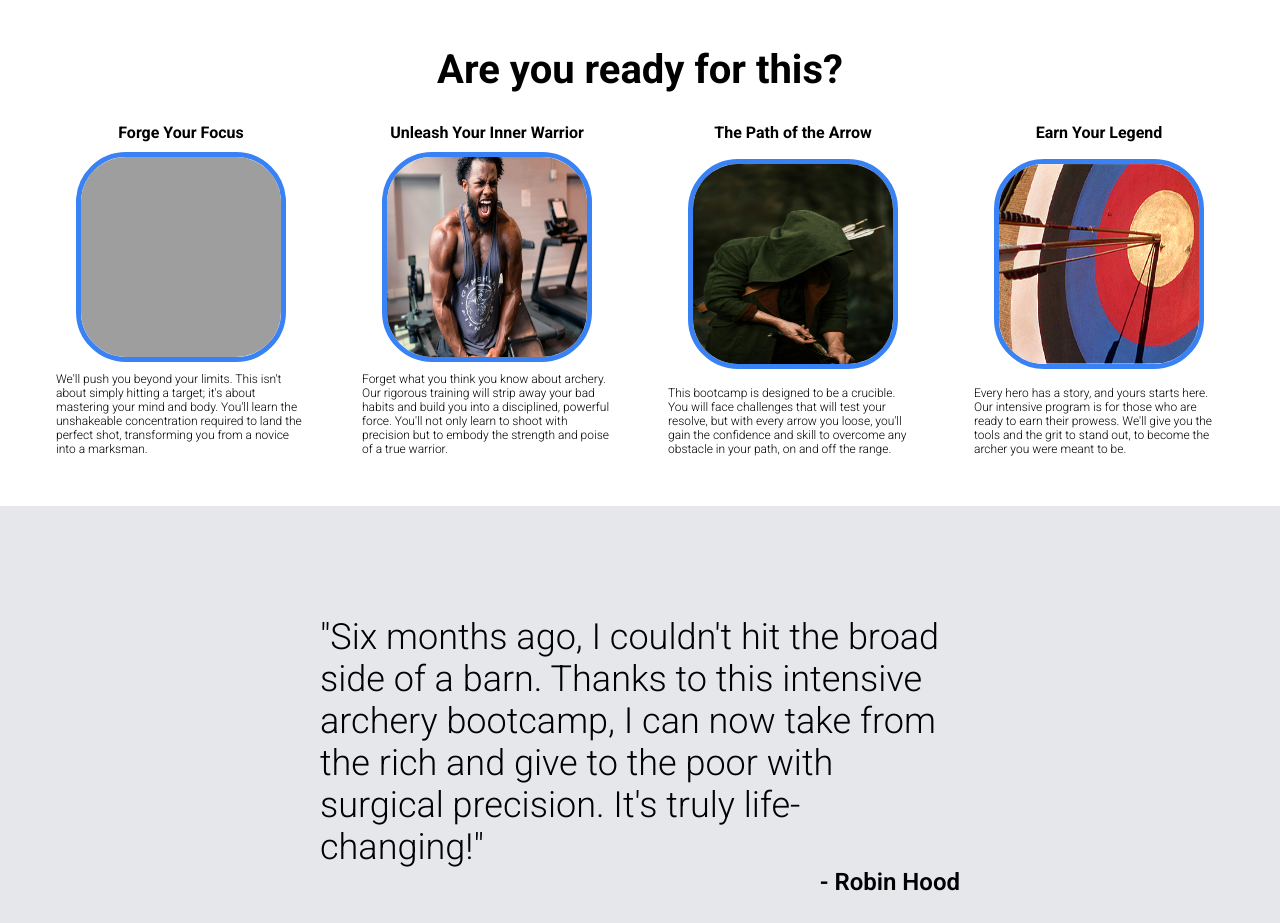
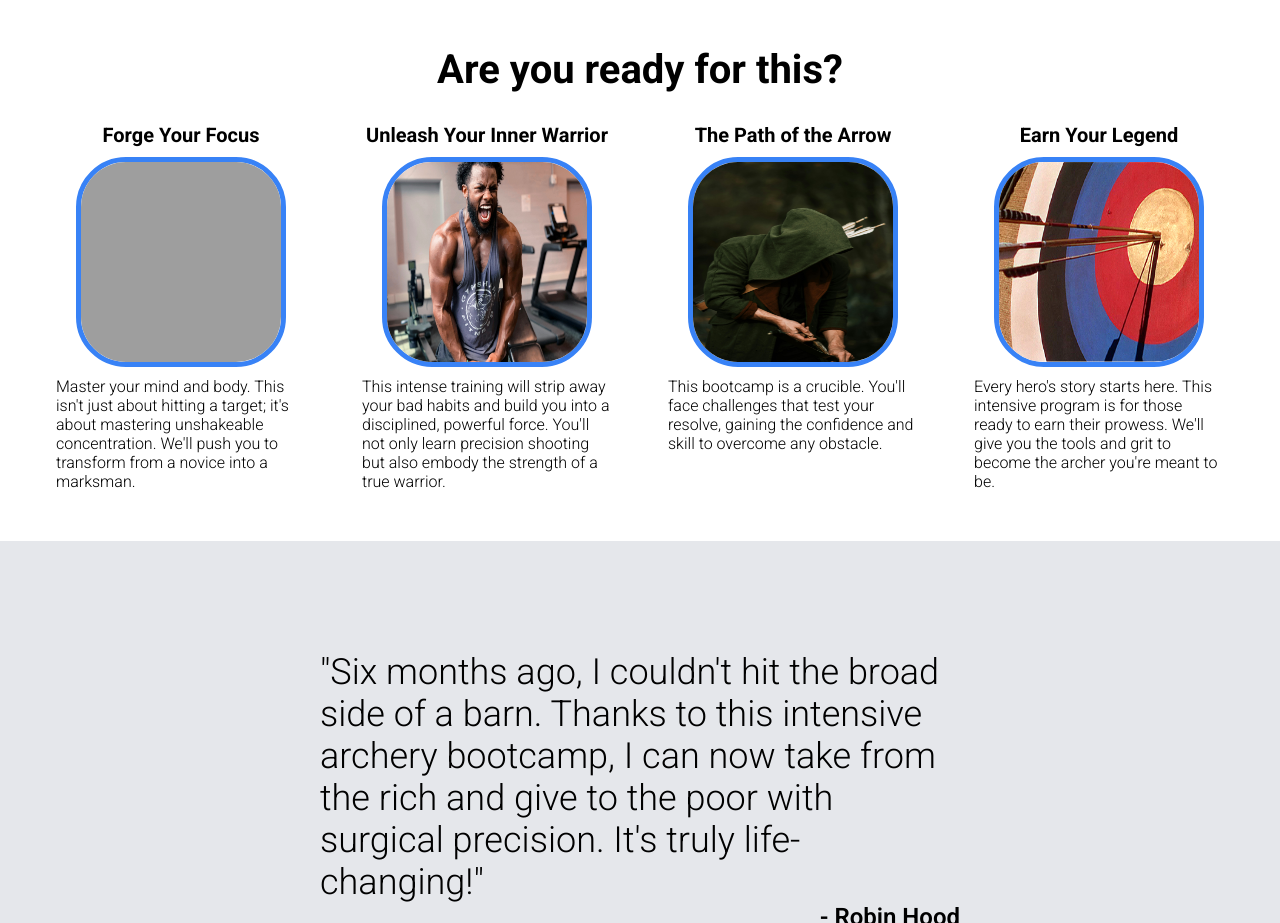
Before and after one commit to pynmash/top-landing-page, a plain HTML site: page index.html in a window 1280 px wide. Shown: the part 820-1743 px from the top of the page. Drawn offline with Linux system fonts and the light colour scheme; grey boxes are pictures that could not be loaded.

Commit message:
Minor adjustments to info section
- make section titles and paragraphs larger

- align each info-box to flex-start so length of text doesn't affect position

- Shorten text

```diff
--- a/assets/css/style.css
+++ b/assets/css/style.css
@@ -134,6 +134,7 @@ button > svg {
 #info-boxes {
     display: flex;
     justify-content: space-evenly;
+    align-items: flex-start;
     width: 100vw;
 }
 
@@ -149,6 +150,10 @@ button > svg {
 }
 
 .info-box h3 {
+    font-size: 1.25rem;
+}
+
+.info-box p {
     font-size: 1rem;
 }
 
--- a/index.html
+++ b/index.html
@@ -177,10 +177,7 @@
             alt="archer focusing on their shot"
           />
           <p>
-            We'll push you beyond your limits. This isn't about simply hitting a
-            target; it's about mastering your mind and body. You'll learn the
-            unshakeable concentration required to land the perfect shot,
-            transforming you from a novice into a marksman.
+            Master your mind and body. This isn't just about hitting a target; it's about mastering unshakeable concentration. We'll push you to transform from a novice into a marksman.
           </p>
         </div>
 
@@ -188,10 +185,7 @@
           <h3>Unleash Your Inner Warrior</h3>
           <img src="./assets/images/new warrior.jpg" alt="2" />
           <p>
-            Forget what you think you know about archery. Our rigorous training
-            will strip away your bad habits and build you into a disciplined,
-            powerful force. You'll not only learn to shoot with precision but to
-            embody the strength and poise of a true warrior.
+            This intense training will strip away your bad habits and build you into a disciplined, powerful force. You'll not only learn precision shooting but also embody the strength of a true warrior.
           </p>
         </div>
 
@@ -202,10 +196,7 @@
             alt="an archer in the woods wearing a green hood"
           />
           <p>
-            This bootcamp is designed to be a crucible. You will face challenges
-            that will test your resolve, but with every arrow you loose, you'll
-            gain the confidence and skill to overcome any obstacle in your path,
-            on and off the range.
+            This bootcamp is a crucible. You'll face challenges that test your resolve, gaining the confidence and skill to overcome any obstacle.
           </p>
         </div>
 
@@ -216,10 +207,7 @@
             alt="Split arrow from The Adventures of Robin Hood 1938"
           />
           <p>
-            Every hero has a story, and yours starts here. Our intensive program
-            is for those who are ready to earn their prowess. We'll give you the
-            tools and the grit to stand out, to become the archer you were meant
-            to be.
+            Every hero's story starts here. This intensive program is for those ready to earn their prowess. We'll give you the tools and grit to become the archer you're meant to be.
           </p>
         </div>
       </div>
```
